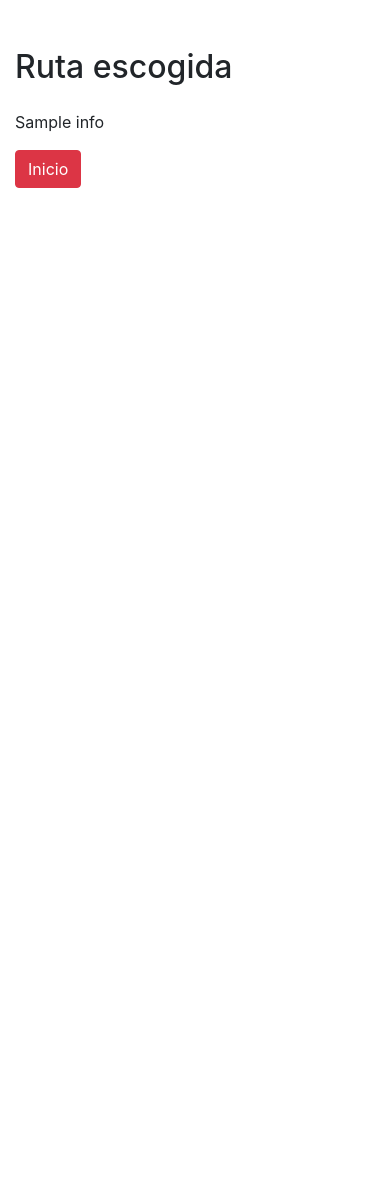
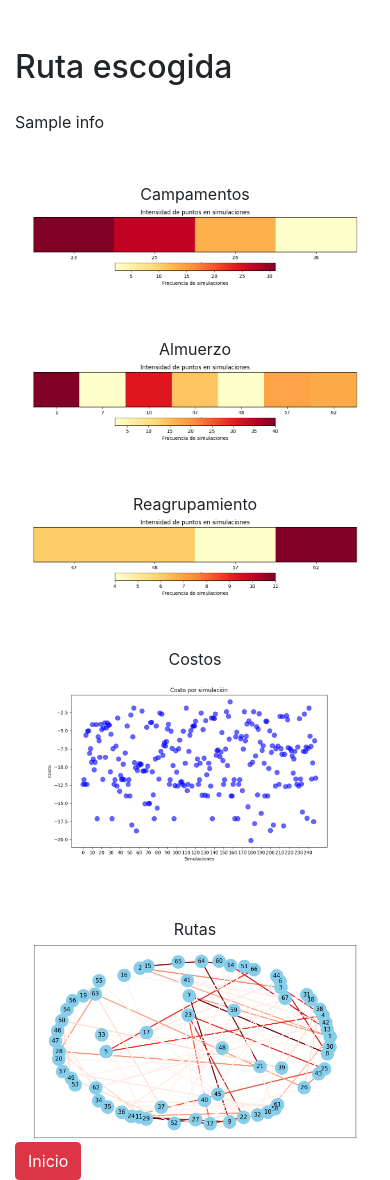
Before and after one commit to AmandaCordero/ExcursionPlanner, a Django app: template app/myapp/templates/run_simulate.html in a window 390 px wide. Before the commit the page ends 188 px from the top, so only its background shows below. Run offline with Django 5.2, Linux system fonts and the light colour scheme; the template is opened without the code that fills it: most values are stand-ins (such as "Sample title", 1, 10 or a date in 2020); some libraries are stand-ins or nearby versions.

Commit message:
fix image and report

```diff
--- a/app/myapp/templates/run_simulate.html
+++ b/app/myapp/templates/run_simulate.html
@@ -1,12 +1,53 @@
 <!DOCTYPE html>
 <html>
 <head>
+    {% load static %}
     <title>Estadísticas de las simulaciones</title>
     <link href="https://stackpath.bootstrapcdn.com/bootstrap/4.5.2/css/bootstrap.min.css" rel="stylesheet">
 </head>
 <body class="container mt-5">
     <h2 class="mb-4">Ruta escogida</h2>
     <p>{{ info }}</p>
+    <div class="container mt-5">
+        <div class="row justify-content-center">
+            Campamentos
+            <div class="col-md-6">
+                <img src="{% static 'images/camp_stats.png' %}" alt="Info" class="img-fluid w-100 h-auto">
+            </div>
+        </div>
+    </div>
+    <div class="container mt-5">
+        <div class="row justify-content-center">
+            Almuerzo
+            <div class="col-md-6">
+                <img src="{% static 'images/launch_stats.png' %}" alt="Info" class="img-fluid w-100 h-auto">
+            </div>
+        </div>
+    </div>
+    <div class="container mt-5">
+        <div class="row justify-content-center">
+            Reagrupamiento
+            <div class="col-md-6">
+                <img src="{% static 'images/reagroup_stats.png' %}" alt="Info" class="img-fluid w-100 h-auto">
+            </div>
+        </div>
+    </div>
+    <div class="container mt-5">
+        <div class="row justify-content-center">
+            Costos
+            <div class="col-md-6">
+                <img src="{% static 'images/costs_stats.png' %}" alt="Info" class="img-fluid w-100 h-auto">
+            </div>
+        </div>
+    </div>
+    <div class="container mt-5">
+        <div class="row justify-content-center">
+            Rutas
+            <div class="col-md-6">
+                <img src="{% static 'images/routes_stats.png' %}" alt="Info" class="img-fluid w-100 h-auto">
+            </div>
+        </div>
+    </div>
     <button class="btn btn-danger" onclick="window.location.href='http://127.0.0.1:8000/'">Inicio</button>
 </body>
 </html>
```
Also changed, not shown: app/myapp/utils/route_data.json (+9 -7 lines), app/myapp/views/statistics.py (+45 -17 lines), app/static/images/camp_stats.png (added), app/static/images/costs_stats.png (added), app/static/images/launch_stats.png (added), app/static/images/reagroup_stats.png (added), app/static/images/routes_stats.png (added), report/camp_stats.png, report/costs_stats.png, report/launch_stats.png, report/reagroup_stats.png, report/routes_stats.png, 2 other files.
